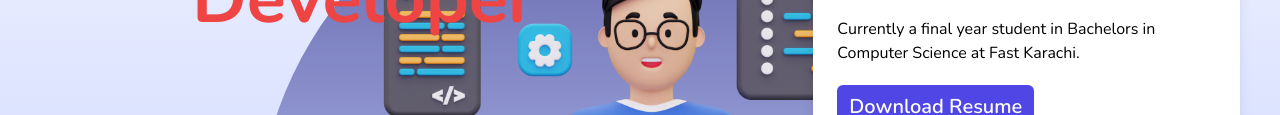
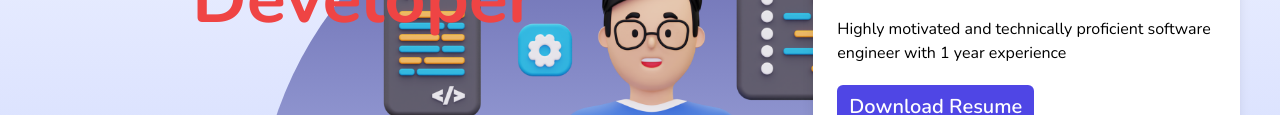
Before and after one commit to KhawajaAbdullah2000/portfolio, a website: page index.html in a window 1280 px wide. Shown: the part 377-492 px from the top of the page. Drawn offline with nearby package versions, Linux system fonts and the light colour scheme.

Commit message:
Update index.html

```diff
--- a/index.html
+++ b/index.html
@@ -115,7 +115,8 @@
       >
         <h1 class="text-4xl font-bold text-indigo-900">Hi, I'm Khawaja Abdullah</h1>
         <p class="text-black-700">
-          Currently a final year student in Bachelors in Computer Science at Fast Karachi.
+        Highly motivated and technically proficient software engineer with 1 year experience
+
 
         </p>
         <a
```
